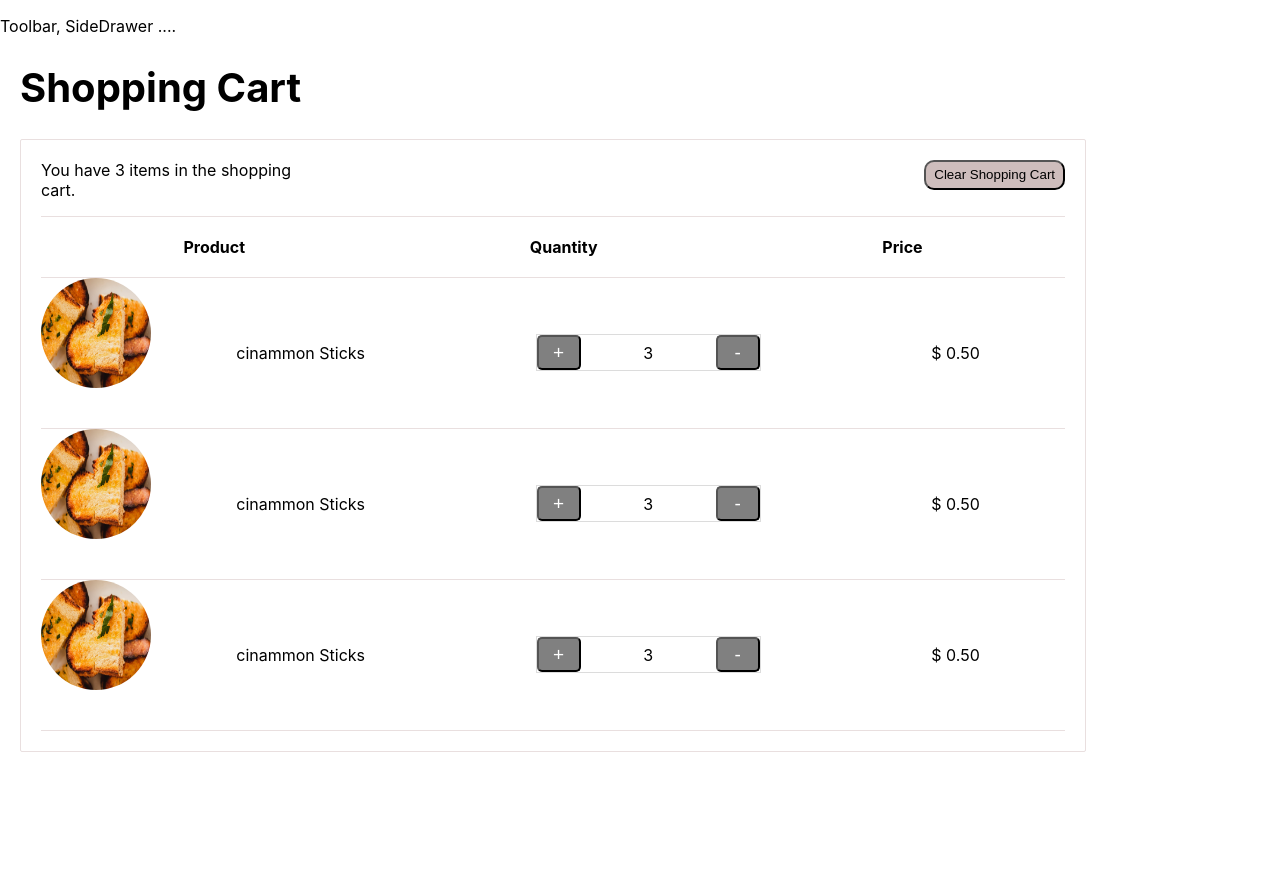
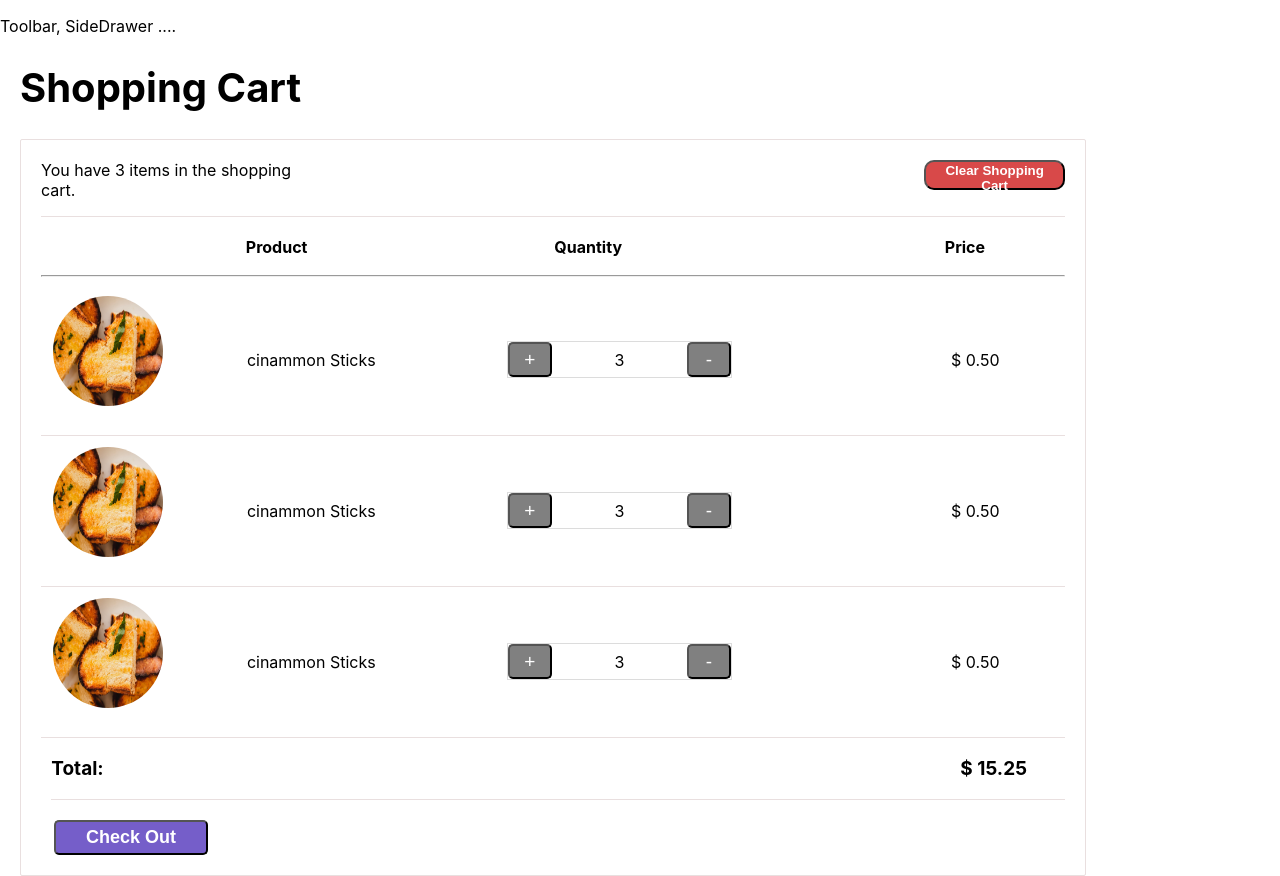
Before and after one commit to ahsanfarooq3423/ReactJS-Apps, a React (Create React App) app in the folder grocery-online/: page / in a window 1280 px wide. Before the commit the page ends 800 px from the top, so only its background shows below. Built offline with nearby package versions, Linux system fonts and the light colour scheme.

Commit message:
Cart Styling Completed

```diff
--- a/grocery-online/src/components/Cart/Cart.js
+++ b/grocery-online/src/components/Cart/Cart.js
@@ -15,16 +15,25 @@ const cart = () => {
 
 
                 <div className = {classes.menu}>
-                    <p>Product</p>
-                    <p>Quantity</p>
-                    <p>Price</p>
+                    <div>Product</div>
+                    <div>Quantity</div>
+                    <div className = {classes.price}>Price</div>
+
+
                 </div>
+
+                <hr/>
 
                <CartItem/>
                <CartItem/>
                <CartItem/>
 
+               <div className = {classes.total}>
+                   <p>Total:</p>
+                   <p className = {classes.totalprice}> $ 15.25</p>
+               </div>
 
+                <button className = {classes.check}>Check Out</button>
             </div>
         </Aux>
     )
--- a/grocery-online/src/components/Cart/Cart.module.css
+++ b/grocery-online/src/components/Cart/Cart.module.css
@@ -12,6 +12,7 @@
     margin-left: 20px;
     padding: 20px;
 
+
 }
 
 
@@ -20,6 +21,7 @@
     display: flex;
     border-bottom: 1px solid rgb(233, 223, 223);
     margin-bottom: 20px;
+
 }
 .heading p {
     margin-top: 0px;
@@ -31,7 +33,10 @@
     height: 30px;
     width: 150px;
     border-radius: 10px ;
-    background-color: rgb(206, 189, 188);
+    color:white;
+    font-weight: bolder;
+    background-color: rgb(216, 73, 73);
+    cursor: pointer;
 
 
 }
@@ -39,14 +44,62 @@
 .menu {
 
     display : flex;
-    border-bottom: 1px solid rgb(233, 223, 223);
+    margin-bottom: -10px;
+    align-items: center;
+    margin-left: 20%;
 
 }
 
 
-.menu p{
+.menu div{
+    align-items: center;
     padding-bottom: 20px;
-    margin: auto;
+    margin-left: 20%;
     font-weight: bolder;
+    margin-left: auto;
+    margin-right: auto;
+    width: 50%
 
 }
+
+
+.menu .price {
+    margin-right: -23%;
+    margin-left: 10%;
+}
+
+.total {
+    display: flex;
+    margin-left: 1%;
+    font-weight: bolder;
+    font-size: 19px;
+    border-bottom: 1px solid rgb(233, 223, 223);
+}
+
+.total .totalprice {
+    margin-left: 84.5%;
+}
+
+
+@media (max-width: 700px) {
+    .total .totalprice {
+        margin-left: 72.5%;
+    }
+}
+
+
+.check {
+    margin-top: 20px;
+    margin-left: 1.3%;
+    background-color: rgb(117, 94, 201);
+    color: white;
+    font-weight: bold;
+    font-size: large;
+    height: 35px;
+    width: 15%;
+    border-radius: 5px;
+}
+
+.check:hover {
+    box-shadow: 3px 2px 17px -2px rgba(0,0,0,0.75);
+}
--- a/grocery-online/src/components/Cart/CartItem/CartItem.module.css
+++ b/grocery-online/src/components/Cart/CartItem/CartItem.module.css
@@ -11,12 +11,17 @@
     border-radius: 60%;
     max-width: 110px;
     max-height: 110px;
-    margin: 0px;
+    margin-top: 1.1%;
+    margin-left: 1.2%;
+    margin-right: -70px;
+
 
 }
 
 .cartItem p {
     margin: auto;
+    margin-left: 15%;
+
 }
 
 .cartItem div {
```
